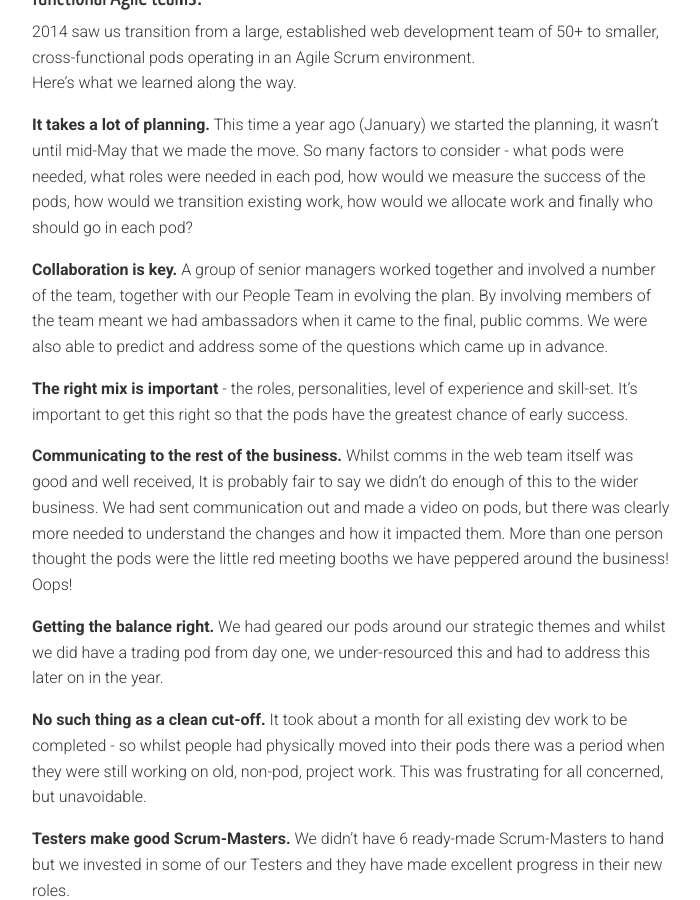
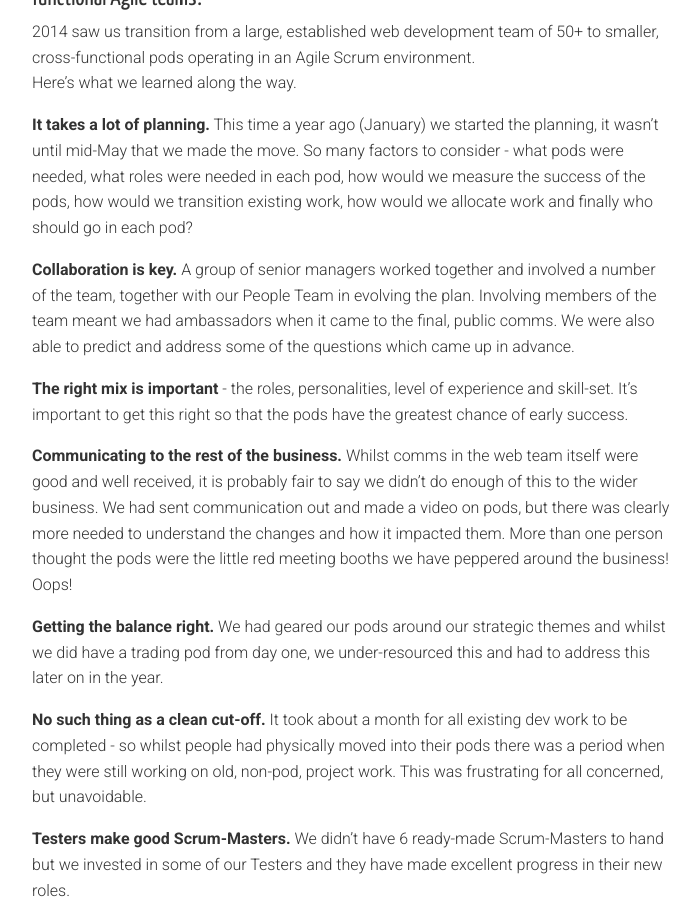
Before and after one commit to holidayextras/holidayextras.github.com, a Jekyll site: the page built from _posts/2015-01-12-the-journey-to-small-cross-functional-agile-teams.md, in a window 1280 px wide and 900 px high, scrolled down 415 px. Shown: the whole window, without its empty margins (288-988 px from the left). Built offline with Jekyll 4.4.1, drawn with Linux system fonts in a browser that asks for light colours; nearby versions of some CDN libraries; comment, search, counter and statistics services are not loaded; some of the changed text lies outside the part shown.

Commit message:
address typos

```diff
--- a/_posts/2015-01-12-the-journey-to-small-cross-functional-agile-teams.md
+++ b/_posts/2015-01-12-the-journey-to-small-cross-functional-agile-teams.md
@@ -14,11 +14,11 @@ Here's what we learned along the way.
 
 **It takes a lot of planning.**  This time a year ago (January) we started the planning, it wasn’t until mid-May that we made the move.   So many factors to consider - what pods were needed, what roles were needed in each pod, how would we measure the success of the pods, how would we transition existing work, how would we allocate work and finally who should go in each pod?
 
-**Collaboration is key.**  A group of senior managers worked together and involved a number of the team, together with our People Team in evolving the plan.  By involving members of the team meant we had ambassadors when it came to the final, public comms.  We were also able to predict and address some of the questions which came up in advance.
+**Collaboration is key.**  A group of senior managers worked together and involved a number of the team, together with our People Team in evolving the plan.  Involving members of the team meant we had ambassadors when it came to the final, public comms.  We were also able to predict and address some of the questions which came up in advance.
 
 **The right mix is important** - the roles, personalities, level of experience and skill-set.  It’s important to get this right so that the pods have the greatest chance of early success.
 
-**Communicating to the rest of the business.**  Whilst comms in the web team itself was good and well received, It is probably fair to say we didn’t do enough of this to the wider business.  We had sent communication out and made a video on pods, but there was clearly more needed to understand the changes and how it impacted them.   More than one person thought the pods were the little red meeting booths we have peppered around the business!  Oops!
+**Communicating to the rest of the business.**  Whilst comms in the web team itself were good and well received, it is probably fair to say we didn’t do enough of this to the wider business.  We had sent communication out and made a video on pods, but there was clearly more needed to understand the changes and how it impacted them.   More than one person thought the pods were the little red meeting booths we have peppered around the business!  Oops!
 
 **Getting the balance right.**  We had geared our pods around our strategic themes and whilst we did have a trading pod from day one, we under-resourced this and had to address this later on in the year.
 
```
Also changed, not shown: other parts of _posts/2015-01-12-the-journey-to-small-cross-functional-agile-teams.md (+1 -1 lines).
